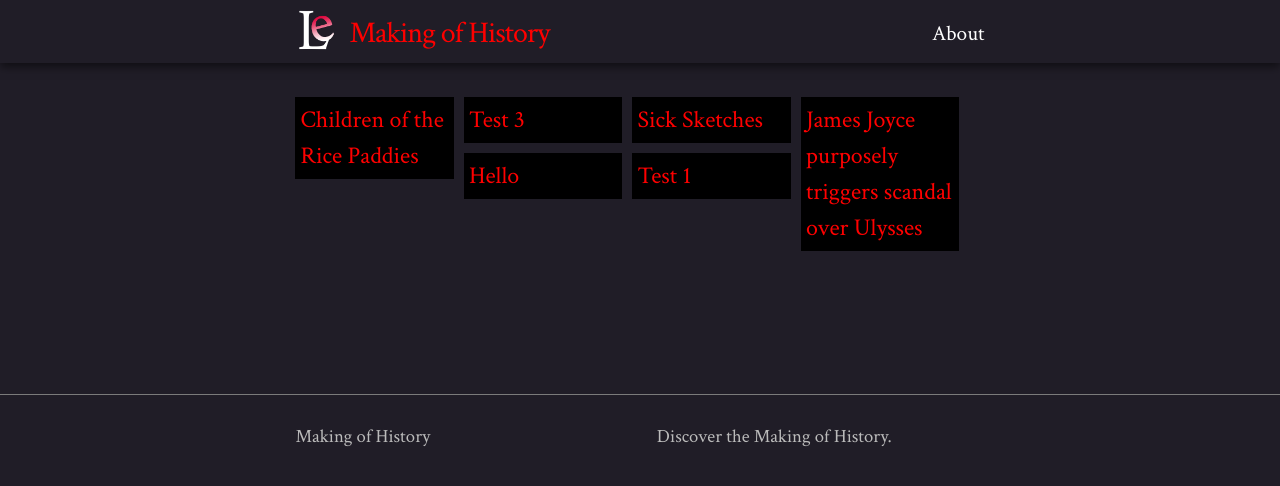
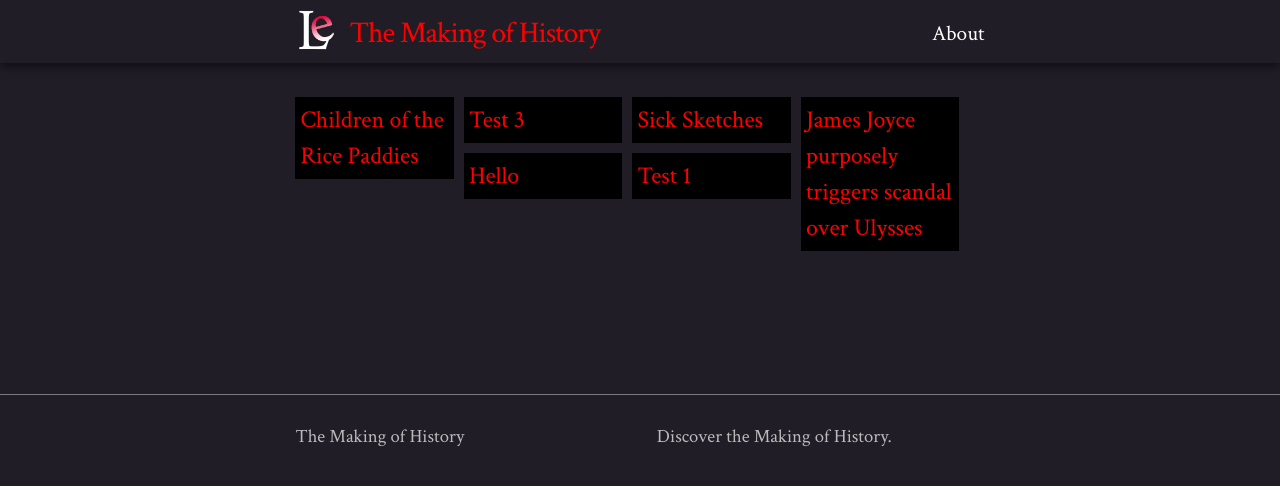
Before and after one commit to benadamstyles/making-of-history, a Jekyll site: the page built from index.html, in a window 1280 px wide. Shown: the top 486 px of the page. Built offline with Jekyll 4.4.1, drawn with Linux system fonts in a browser that asks for light colours; nearby versions of some CDN libraries.

Commit message:
Small fix

```diff
--- a/_config.yml
+++ b/_config.yml
@@ -1,5 +1,5 @@
 # Site settings
-title: Making of History
+title: The Making of History
 # email: enquiries@leeds-ebooks.co.uk
 description: > # this means to ignore newlines until "baseurl:"
   Discover the Making of History.
```
